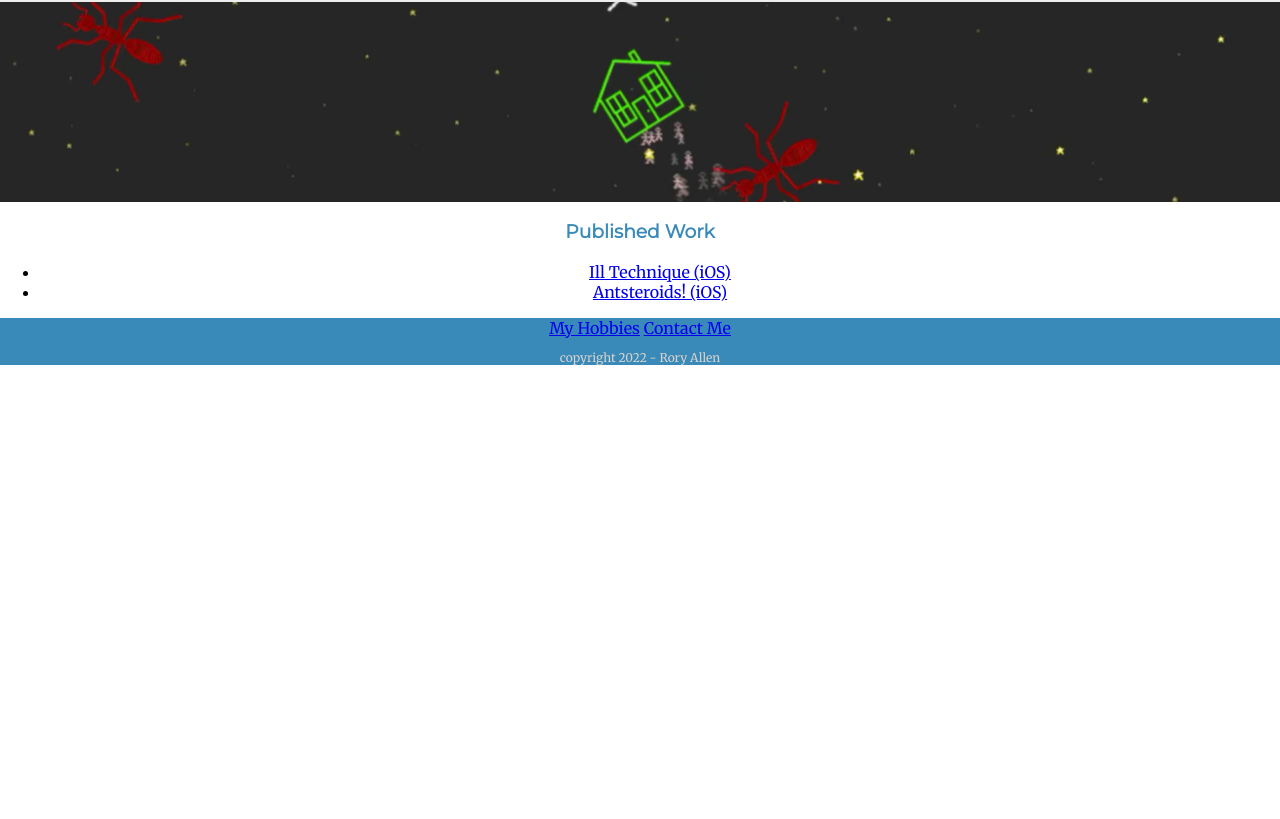
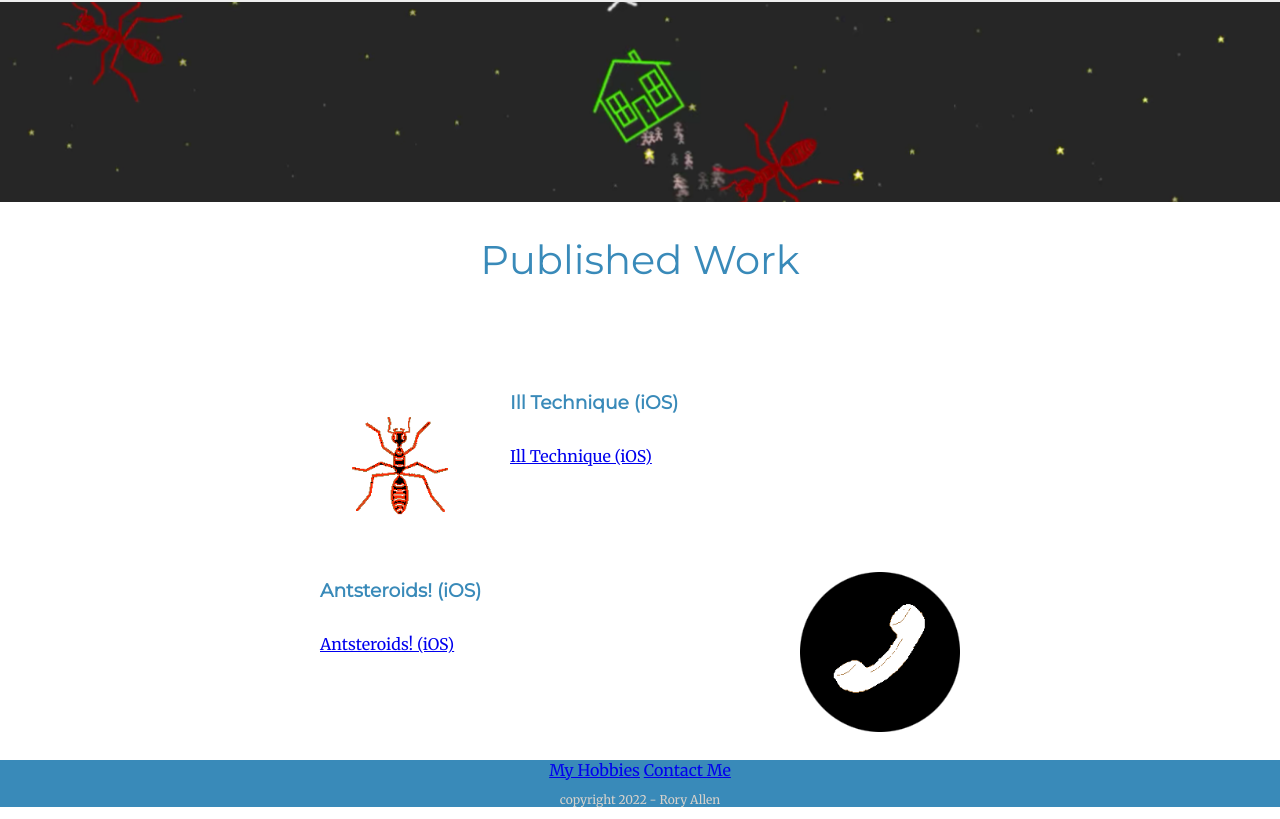
Before and after one commit to AcmeCat/cv, a plain HTML site: page index.html in a window 1280 px wide. Shown: the part 3512-4331 px from the top of the page. Before the commit the page ends 3889 px from the top, so only its background shows below. Drawn offline with Linux system fonts and the light colour scheme.

Commit message:
removed ul from published work. added templates

```diff
--- a/index.html
+++ b/index.html
@@ -62,11 +62,17 @@
     <div class="parallax divider-3"></div>
 
     <div>
-        <h3>Published Work</h3>
-        <ul>
-            <li><a href="https://apps.apple.com/au/app/ill-technique/id1124362253">Ill Technique (iOS)</a></li>
-            <li><a href="https://apps.apple.com/ph/app/antsteroids/id1470018188">Antsteroids! (iOS)</a></li>
-        </ul>
+        <h2>Published Work</h2>
+        <div class="skill-row">
+            <img class="skill-img-1" src="images/AntRound.png" alt="an ant">
+            <h3>Ill Technique (iOS)</h3>
+            <p><a href="https://apps.apple.com/au/app/ill-technique/id1124362253">Ill Technique (iOS)</a></p>
+        </div>
+        <div class="skill-row">
+            <img class="skill-img-2" src="images/PhoneRound.png" alt="a phone">
+            <h3>Antsteroids! (iOS)</h3>
+            <p><a href="https://apps.apple.com/ph/app/antsteroids/id1470018188">Antsteroids! (iOS)</a></p>
+        </div>
     </div>
 
     <div class="footer">
```
